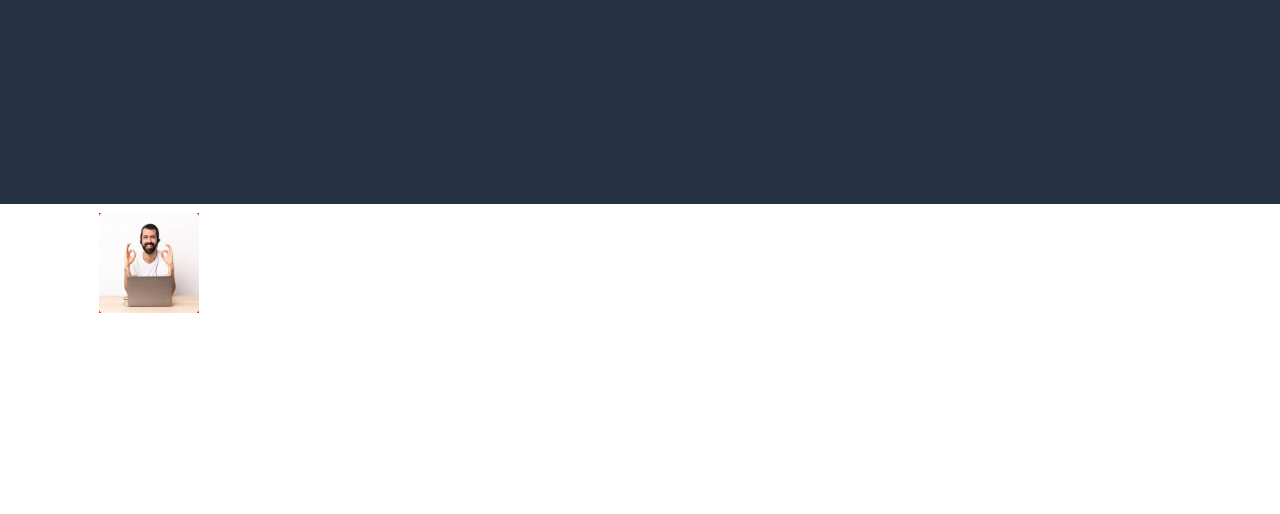
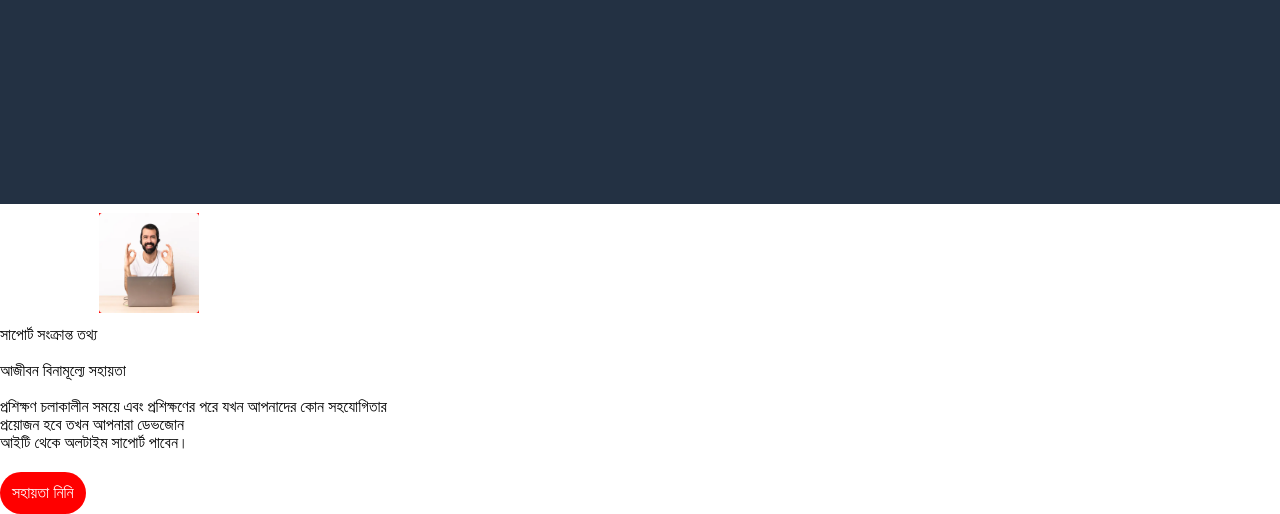
Before and after one commit to emtiaz22688/PROJECT-4, a plain HTML site: page index.html in a window 1280 px wide. Shown: the part 310-824 px from the top of the page. Before the commit the page ends 800 px from the top, so only its background shows below. Drawn offline with Linux system fonts and the light colour scheme.

Commit message:
Update index.html

```diff
--- a/index.html
+++ b/index.html
@@ -49,8 +49,26 @@
       </div>
 
     </div>
+<!-- secound section end-->
+ <!--three section start-->
+ <div class="container-1">
+  <div class="contest-1">
 
-
-    <img class="img2" src="images/1.webp" alt="">
+    <div class="contet">
+      <div class="text-1">
+<img class="img2" src="images/1.webp" alt="">
+    </div>
+    <div class="text-1">
+ <p2>সাপোর্ট সংক্রান্ত তথ্য</p2>
+ <br><br>
+ <p3>আজীবন বিনামূল্যে সহায়তা</p3>
+ <br><br>
+ <p4>প্রশিক্ষণ চলাকালীন সময়ে এবং প্রশিক্ষণের পরে যখন আপনাদের কোন সহযোগিতার <br> প্রয়োজন হবে তখন আপনারা ডেভজোন <br>আইটি থেকে অলটাইম সাপোর্ট পাবেন।
+ <br>
+ <button class="btn">সহায়তা নিনি</button>
+    </div>
+    </div>
+  </div>
+ </div>
 </body>
 </html>
```
